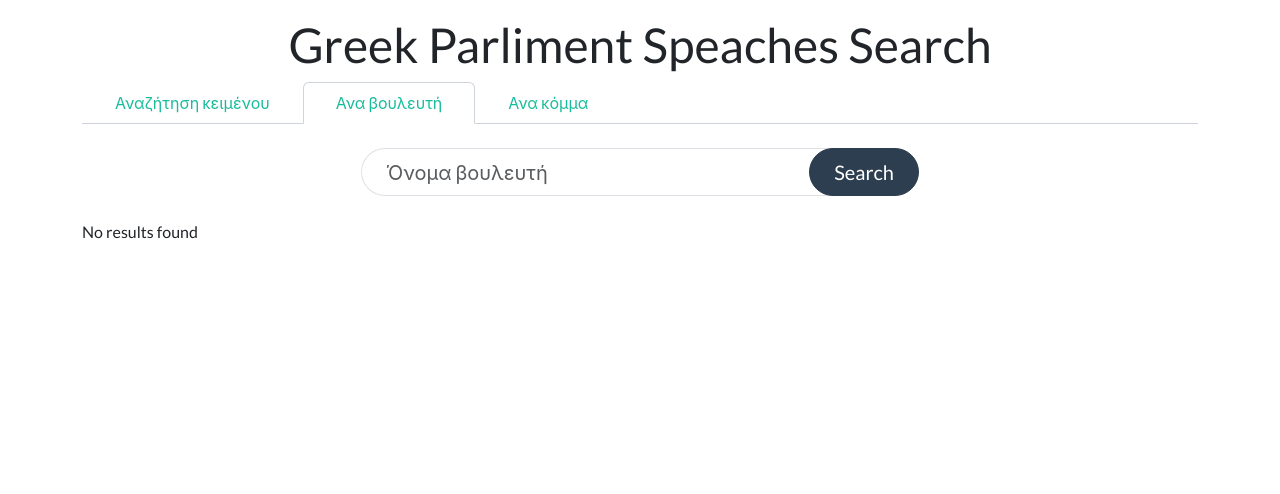
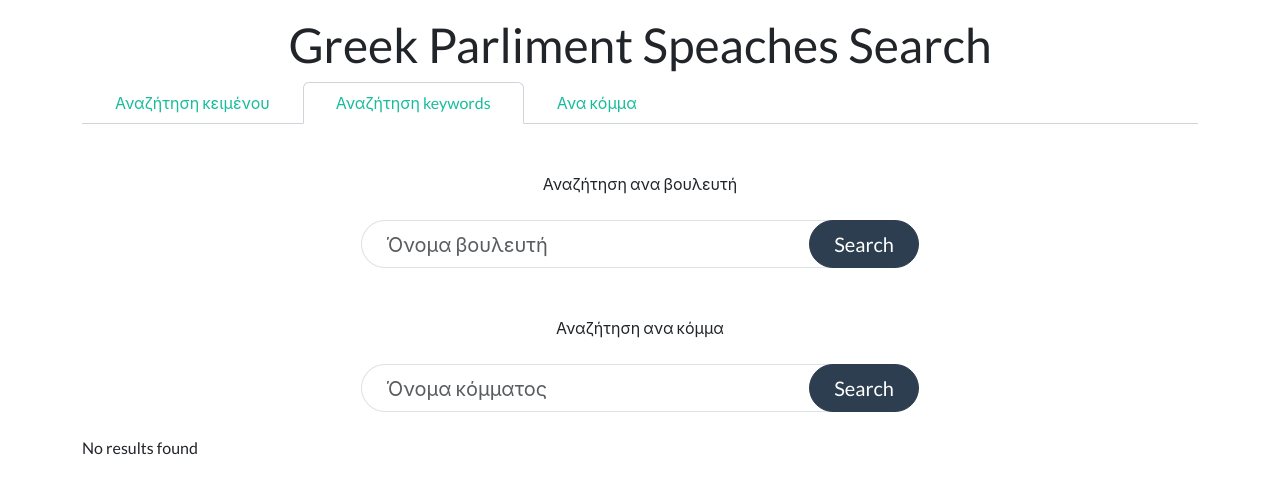
Before and after one commit to Aggelos64/ir-project-greek-parliament, a Flask app: page / in a window 1280 px wide, after a click on "Αναζήτηση keywords". Shown: the top 494 px of the page. Run offline with Flask 3, Linux system fonts and the light colour scheme; data that the repository does not hold is empty; parts of the project's set-up code (start-up, migrations or seed data) failed here and were passed over; some libraries are stand-ins or nearby versions.

Commit message:
added keywords

```diff
--- a/app.py
+++ b/app.py
@@ -1,9 +1,10 @@
-from flask import g,Flask, render_template, request
+from flask import g,Flask, render_template, request, redirect
 import webbrowser
 import tfidf
 import quarry_database as qd
 import create_database
 import generate_subset
+from keywords import top_words
 
 db_name = 'subset2000.db'
 csv_name= 'subset2000.csv'
@@ -20,7 +21,7 @@ def get_db():
 
 app = Flask(__name__)
 
-webbrowser.open("http://localhost:5000/")
+# webbrowser.open("http://localhost:5000/")
 
 
 @app.route('/')
@@ -48,5 +49,25 @@ def index():
     return render_template('index.html', results=results,names=names,partys=partys)
 
 
+@app.route('/keywords')
+def keywords():
+    member = request.args.get('member', '')
+    party = request.args.get('party', '')
+
+    filters = None
+    if member != '':
+        filters = {'member_name':member}
+    if party != '':
+        filters = {'political_party':party}
+    if not filters:
+        return redirect('/')
+
+    db = get_db()
+    results = db.get_by_idarray(db.get_ids_by_filters(filters=filters))
+    keywords = top_words(s,filters)
+    print(keywords[0])
+    return render_template('keywords.html', results=results, keywords=keywords)
+
+
 if __name__ == '__main__':
     app.run(debug=False)
--- a/templates/index.html
+++ b/templates/index.html
@@ -2,7 +2,7 @@
 <html>
 
 <head>
-    <title>Results Display</title>
+    <title>ir-greek-parliment</title>
     <link rel="stylesheet" href="static/bootstrap.min.css">
 </head>
 
@@ -17,7 +17,7 @@
             </li>
             <li class="nav-item" role="presentation">
                 <a class="nav-link" data-bs-toggle="tab" href="#profile" aria-selected="false" role="tab"
-                    tabindex="-1">Ανα βουλευτή</a>
+                    tabindex="-1">Αναζήτηση keywords</a>
             </li>
             <li class="nav-item" role="presentation">
                 <a class="nav-link" data-bs-toggle="tab" href="#komma" aria-selected="false" role="tab"
@@ -54,17 +54,36 @@
                 </form>
             </div>
             <div class="tab-pane fade" id="profile" role="tabpanel">
+                <form action="/keywords" method="GET" class="mt-5">
 
-                <div class="text-center mb-3">
+                    <div class="text-center mb-3 mt-3">
+                        Αναζήτηση ανα βουλευτή
                         <div class="input-group w-50 mx-auto m-4">
-                        <input id="b" type="text" name="b" placeholder="Όνομα βουλευτή" value="{{ query or '' }}"
-                            class="form-control form-control-lg rounded-pill ps-4" list="namelist" style="border-right: none;">
+                            <input id="b" type="text" name="member" placeholder="Όνομα βουλευτή" value="{{ query or '' }}"
+                                class="form-control form-control-lg rounded-pill ps-4" list="namelist"
+                                style="border-right: none;">
                             <button class="btn btn-primary btn-lg rounded-pill px-4" type="submit"
                                 style="margin-left: -50px; z-index: 10;">
                                 Search
                             </button>
                         </div>
                     </div>
+                </form>
+                <form action="/keywords" method="GET" class="mt-5">
+
+                    <div class="text-center mb-3">
+                        Αναζήτηση ανα κόμμα
+                        <div class="input-group w-50 mx-auto m-4">
+                            <input id="k" type="text" name="party" placeholder="Όνομα κόμματος" value="{{ query or '' }}"
+                                class="form-control form-control-lg rounded-pill ps-4" list="partylist"
+                                style="border-right: none;">
+                            <button class="btn btn-primary btn-lg rounded-pill px-4" type="submit"
+                                style="margin-left: -50px; z-index: 10;">
+                                Search
+                            </button>
+                        </div>
+                    </div>
+                </form>
 
             </div>
             <div class="tab-pane fade" id="komma" role="tabpanel">
@@ -72,7 +91,8 @@
                 <div class="text-center mb-3">
                     <div class="input-group w-50 mx-auto m-4">
                         <input id="k" type="text" name="k" placeholder="Όνομα κόμματος" value="{{ query or '' }}"
-                            class="form-control form-control-lg rounded-pill ps-4" list="partylist" style="border-right: none;">
+                            class="form-control form-control-lg rounded-pill ps-4" list="partylist"
+                            style="border-right: none;">
                         <button class="btn btn-primary btn-lg rounded-pill px-4" type="submit"
                             style="margin-left: -50px; z-index: 10;">
                             Search
@@ -101,15 +121,31 @@
 
     </div>
     <div class="container">
-        <!-- Results Display -->
         <div class="results">
             {% if results is not none %}
 
             {% for item in results %}
-            <div class="result-item">
-                <h3>{{ item[1] }} {{ item[2] }} {{ item[3] }}</h3>
-                <p>{{ item[7] }}</p>
+            <div class="card shadow-sm my-3">
+                <div class="card-body">
+                    <div class="d-flex justify-content-between align-items-center mb-2">
+                        <h3 class="card-title mb-0">
+                            {{ item[1] }}
+                        </h3>
+                        <small class="text-muted">
+                            {{ item[2] }}
+                        </small>
                     </div>
+
+                    <span class="badge bg-secondary mb-3">
+                        {{ item[3] }}
+                    </span>
+
+                    <p class="card-text mt-3">
+                        {{ item[7] }}
+                    </p>
+                </div>
+            </div>
+
             {% endfor %}
 
             {% else %}
```
Also changed, not shown: keywords.py (added, +40 -0 lines), templates/keywords.html (added, +62 -0 lines), text_processor.py (+17 -0 lines), tfidf.py (+22 -6 lines). Lines whose indentation alone changed are shown as unchanged.
